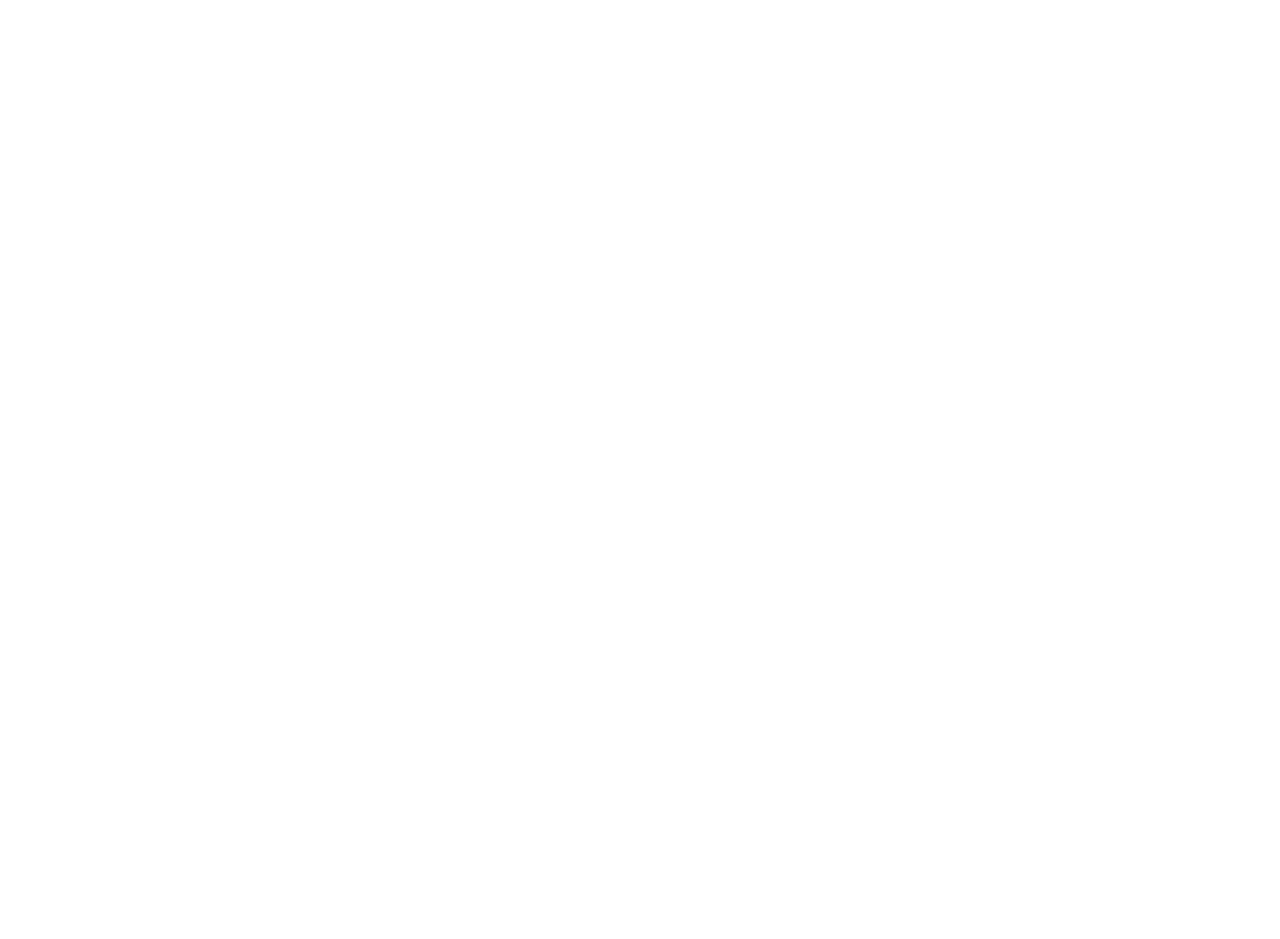
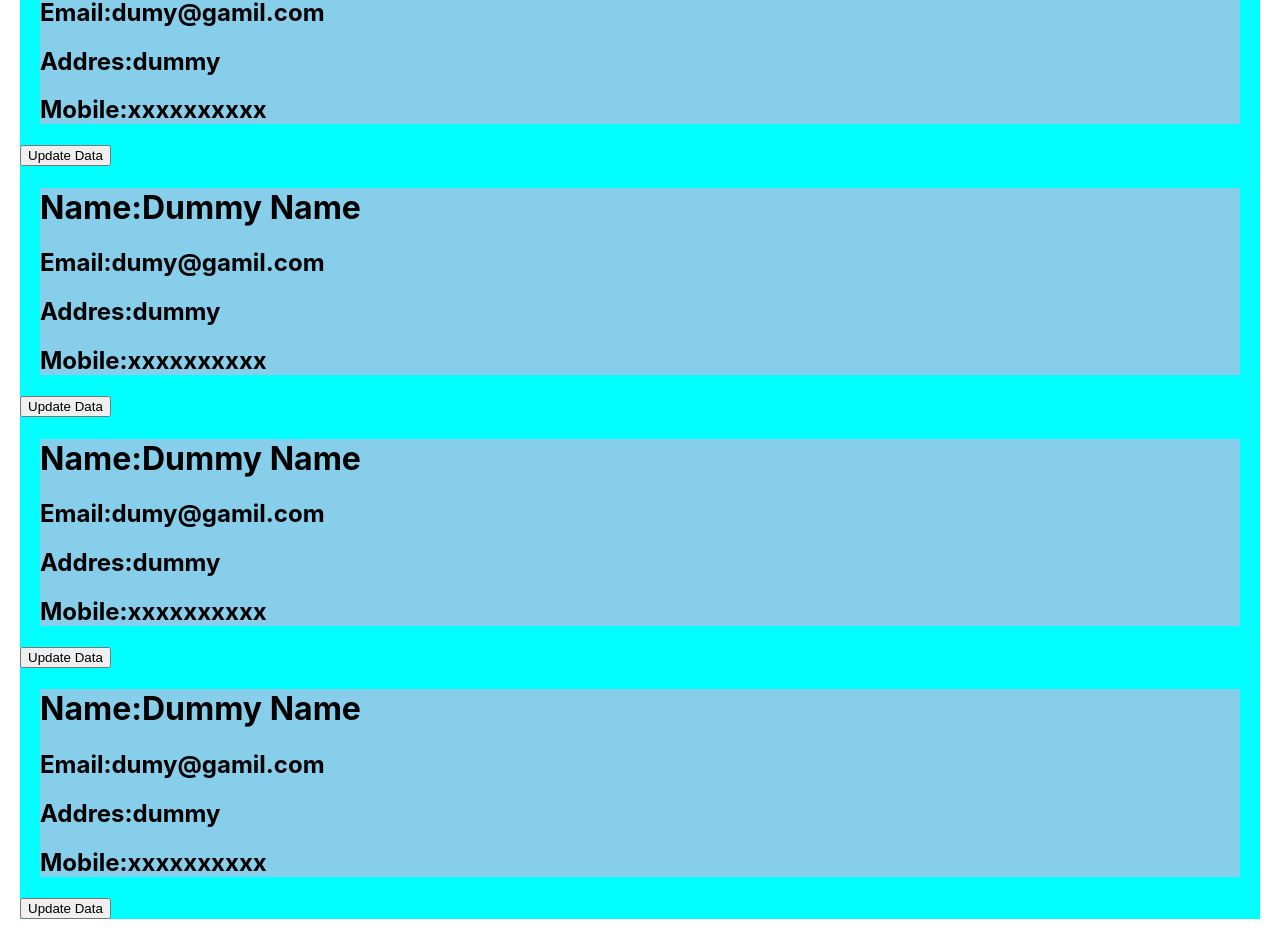
Before and after one commit to dbsmandal/React-Tutorial, a React (Create React App) app in the folder react-tutorial/: page / in a window 1280 px wide. Shown: the part 2646-3585 px from the top of the page. Before the commit the page ends 2540 px from the top, so only its background shows below. Built offline with nearby package versions, Linux system fonts and the light colour scheme.

Commit message:
use props with update date when click button

```diff
--- a/react-tutorial/src/App.js
+++ b/react-tutorial/src/App.js
@@ -4,6 +4,7 @@
 import StateInFunCompo from './State/StateInFunCompo';
 import UseStateClass from './State/UseStateClass';
 import UseStateFun from './State/UseStateFun';
+import FunPropsBtnClick from './Props/FunPropsBtnClick'
 function App() {
   return (
   <><div>
@@ -22,6 +23,9 @@
  <div className="props">
   <FunProps/>
  </div>
+ <div className="FunProps-mulple-data">
+  <FunPropsBtnClick/>
+ </div>
 
 
   </>
--- a/react-tutorial/src/Props/FunProps.js
+++ b/react-tutorial/src/Props/FunProps.js
@@ -1,10 +1,13 @@
 import React from 'react'
+import { useState } from 'react'
 import Student from './Student'
 
 export default function FunProps() {
+    const[name,setName]=useState("Dipak")
   return (
     <div>
-      <Student name ={"Dipak Mandal"} email={"Dipak@gmail.com"} others={{Addres:"Ratua",Mobile:"9999999999"}}/>
+      <Student name ={name} email={"Dipak@gmail.com"} others={{Addres:"Ratua",Mobile:"9999999999"}}/>
+      <button onClick={()=>{setName("Dipak Mandal in react Props")}}>Update Data</button>
       <Student name ={"Arun Mandal"} email={"Arun@gmail.com"} others={{Addres:"Malda",Mobile:"88888888888"}}/>
       <Student name ={"Akhay Mandal"} email={"Akhay@gmail.com"} others={{Addres:"Mahananda tola",Mobile:"77777777"}}/>
       <Student name ={"Sorav Mandal"} email={"Sorav@gmail.com"} others={{Addres:"Samsi",Mobile:"66666666"}}/>
--- /dev/null
+++ b/react-tutorial/src/Props/FunPropsBtnClick.js
@@ -0,0 +1,44 @@
+import React from 'react'
+import { useState } from 'react'
+import StudentBtnClick from './StudentBtnClick'
+
+export default function FunProps() {
+    const[data,setData]=useState({name:"Dummy Name",email:"dumy@gamil.com",addres:"dummy",mobile:"xxxxxxxxxx"})
+    const[Akhay,setAkhay]=useState({name:"Dummy Name",email:"dumy@gamil.com",addres:"dummy",mobile:"xxxxxxxxxx"})
+    const[Abhishek,setAbhishek]=useState({name:"Dummy Name",email:"dumy@gamil.com",addres:"dummy",mobile:"xxxxxxxxxx"})
+    const[Sourav,setSourav]=useState({name:"Dummy Name",email:"dumy@gamil.com",addres:"dummy",mobile:"xxxxxxxxxx"})
+
+
+
+    function Student1(){
+        setData({name:"Dipak Mandal",email:"Dbsmandal@gmail.com",addres:"Ratua,Mahananda Tola",mobile:"9734078407"})
+    }
+    function Student2(){
+        setAkhay({name:"Akhay  Kumar singh",email:"Akhay@gmail.com",addres:"Patna",mobile:"7011681166"})
+    }
+    function Student3(){
+        setAbhishek({name:"Abhishek  Kumar singh",email:"Abhishek@gmail.com",addres:"Patna",mobile:"9775846985"})
+    }
+    function Student4(){
+        setSourav({name:"Sourav pandit",email:"Sourav@gmail.com",addres:"delhi",mobile:"8145669874"})
+    }
+
+
+
+  return (
+    <div style={{backgroundColor:"cyan",margin:20}}>
+      <StudentBtnClick name={data.name} email={data.email} Addres={data.addres} Mobile={data.mobile}/>
+      <button onClick={()=>Student1()}>Update Data</button>
+      <StudentBtnClick name={Akhay.name} email={Akhay.email} Addres={Akhay.addres} Mobile={Akhay.mobile}/>
+      <button onClick={()=>Student2()}>Update Data</button>
+
+      <StudentBtnClick name={Abhishek.name} email={Abhishek.email} Addres={Abhishek.addres} Mobile={Abhishek.mobile}/>
+      <button onClick={()=>Student3()}>Update Data</button>
+
+      <StudentBtnClick name={Sourav.name} email={Sourav.email} Addres={Sourav.addres} Mobile={Sourav.mobile}/>
+      <button onClick={()=>Student4()}>Update Data</button>
+
+
+    </div>
+  )
+}
--- /dev/null
+++ b/react-tutorial/src/Props/StudentBtnClick.js
@@ -0,0 +1,12 @@
+import React from 'react'
+
+export default function StudentBtnClick(props) {
+  return (
+    <div style={{backgroundColor:"Skyblue",margin:20}}>
+      <h1>Name:{props.name}</h1>
+      <h2>Email:{props.email}</h2>
+      <h2>Addres:{props.Addres}</h2>
+      <h2>Mobile:{props.Mobile}</h2>
+    </div>
+  )
+}
```
